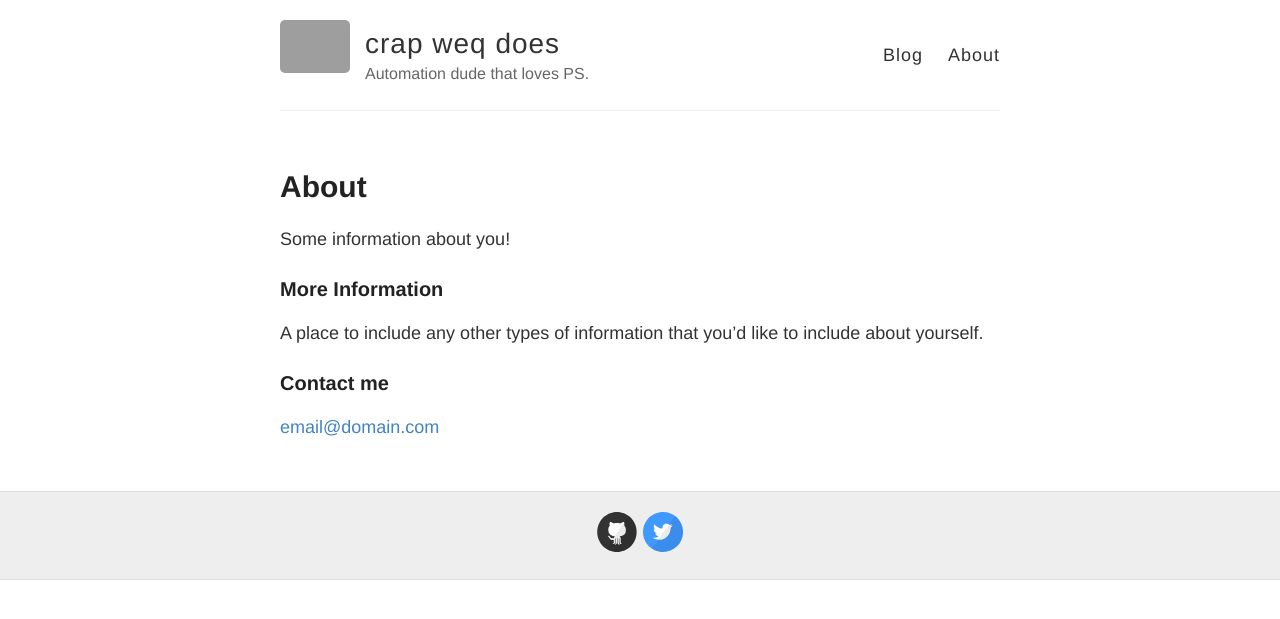
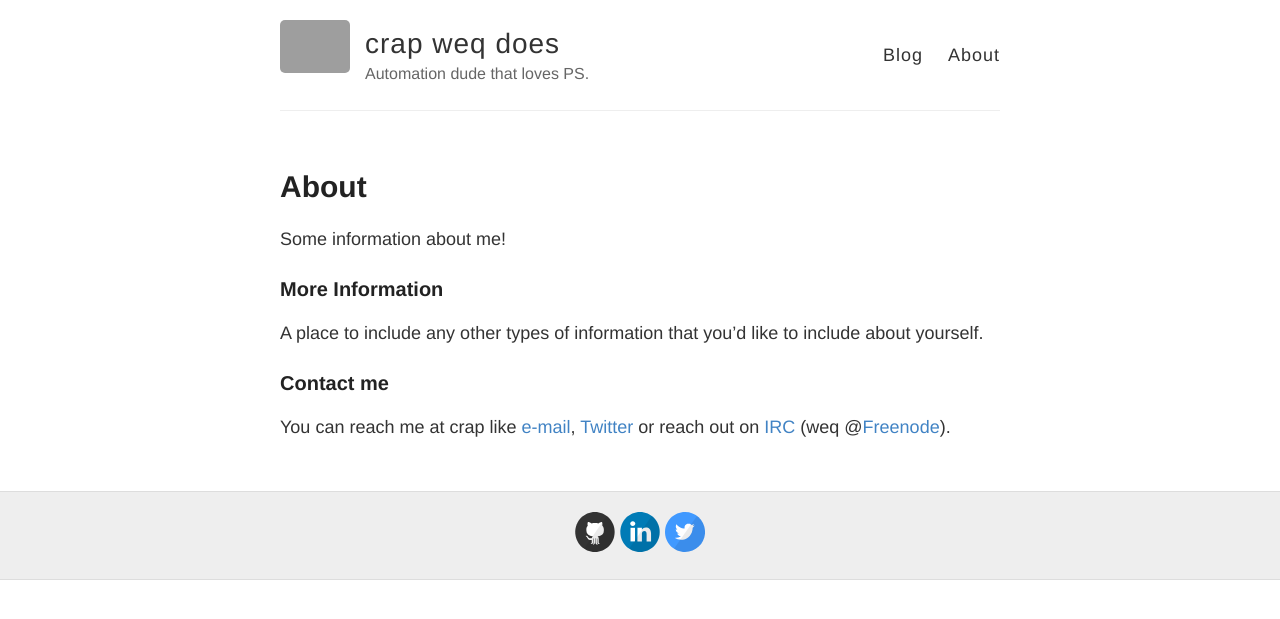
Before and after one commit to weq/old_jekyll, a Jekyll site: the page built from about.md, in a window 1280 px wide. Shown: the top 619 px of the page. Built offline with Jekyll 4.4.1, drawn with Linux system fonts in a browser that asks for light colours; grey boxes are pictures that could not be loaded.

```diff
--- a/_config.yml
+++ b/_config.yml
@@ -23,7 +23,7 @@ footer-links:
   flickr:
   github: weq
   instagram:
-  linkedin:
+  linkedin: rsiring
   pinterest:
   rss: # just type anything here for a working RSS icon
   twitter: weqew
@@ -37,7 +37,7 @@ footer-links:
 disqus:
 
 # Enter your Google Analytics web tracking code (e.g. UA-2110908-2) to activate tracking
-google_analytics:
+google_analytics: UA-131675403-1
 
 # Your website URL (e.g. http://barryclark.github.io or http://www.barryclark.co)
 # Used for Sitemap.xml and your RSS feed
--- a/about.md
+++ b/about.md
@@ -4,7 +4,7 @@ title: About
 permalink: /about/
 ---
 
-Some information about you!
+Some information about me!
 
 ### More Information
 
@@ -12,4 +12,4 @@ A place to include any other types of information that you'd like to include abo
 
 ### Contact me
 
-[email@domain.com](mailto:email@domain.com)
+You can reach me at crap like [e-mail](mailto:weq+blog@weq.no), [Twitter](http://www.twitter.com/weqew) or reach out on [IRC](irc://chat.freenode.net) (weq @[Freenode](http://www.freenode.net)).
```
